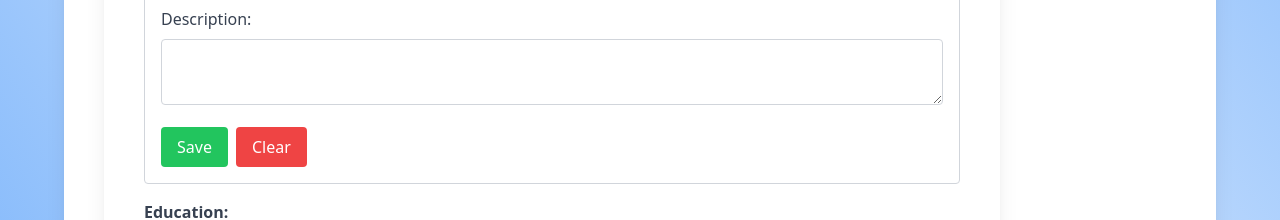
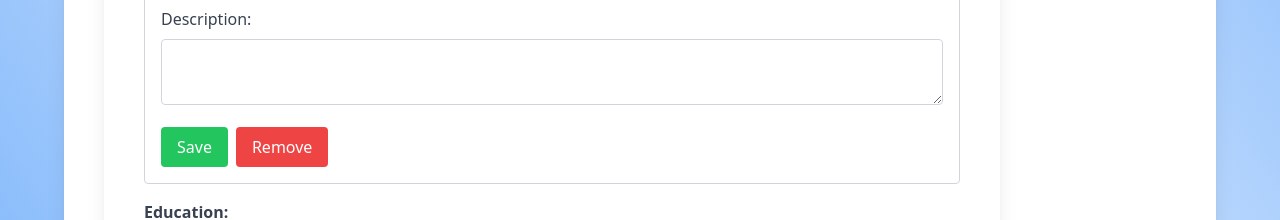
Before and after one commit to yuviChohan/TalentMatch, a Next.js app: page /Profile in a window 1280 px wide. Shown: the part 1040-1260 px from the top of the page. Built offline with nearby package versions, Linux system fonts and the light colour scheme; no server answers.

Commit message:
Update page.tsx

```diff
--- a/src/app/UserProfile/page.tsx
+++ b/src/app/UserProfile/page.tsx
@@ -425,7 +425,7 @@ const UserProfile: React.FC = () => {
                   className="bg-red-500 text-white rounded px-4 py-2 ml-2"
                   onClick={() => handleRemoveWorkHistoryFields(index)}
                 >
-                  Clear
+                  Remove
                 </button>
               </>
             )}
```
